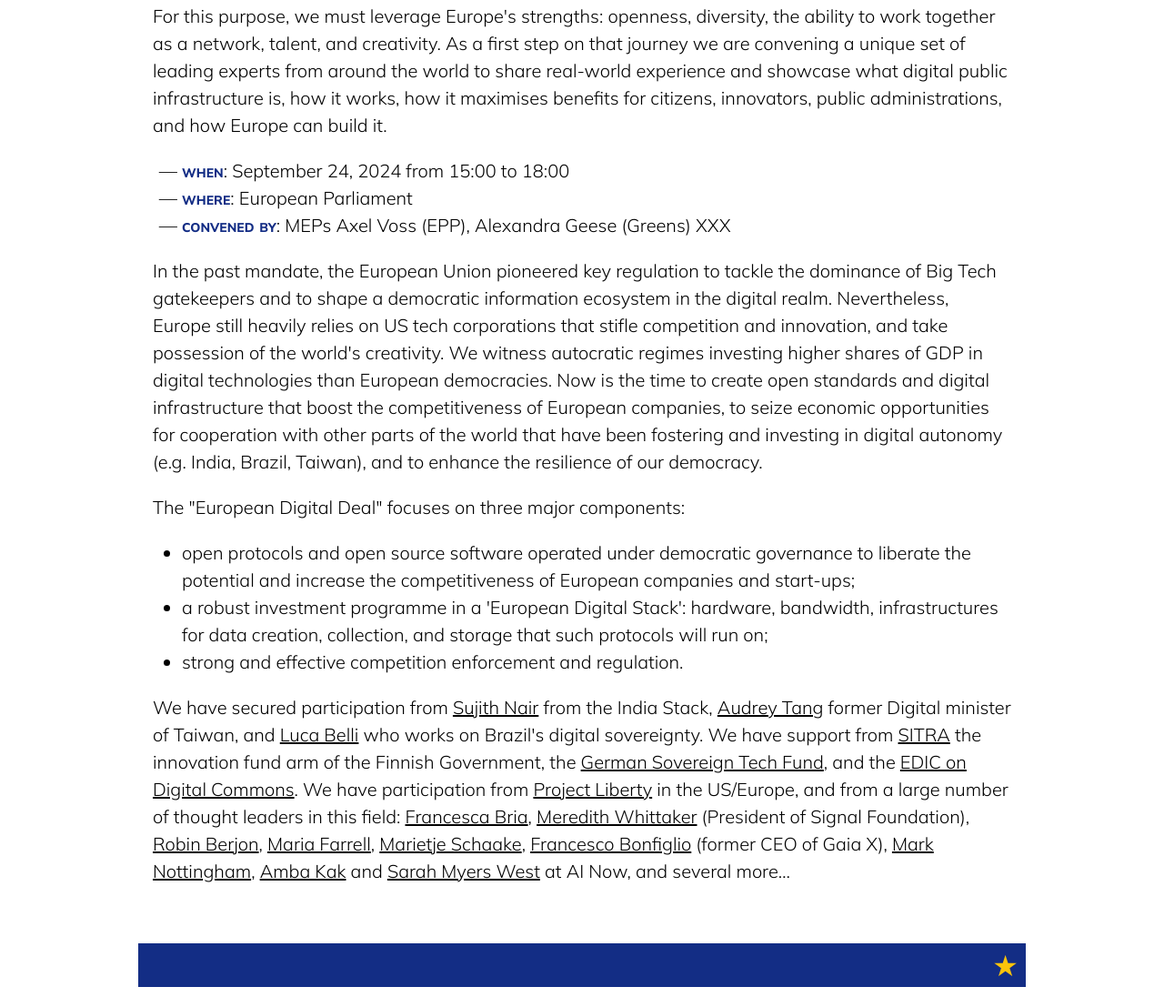
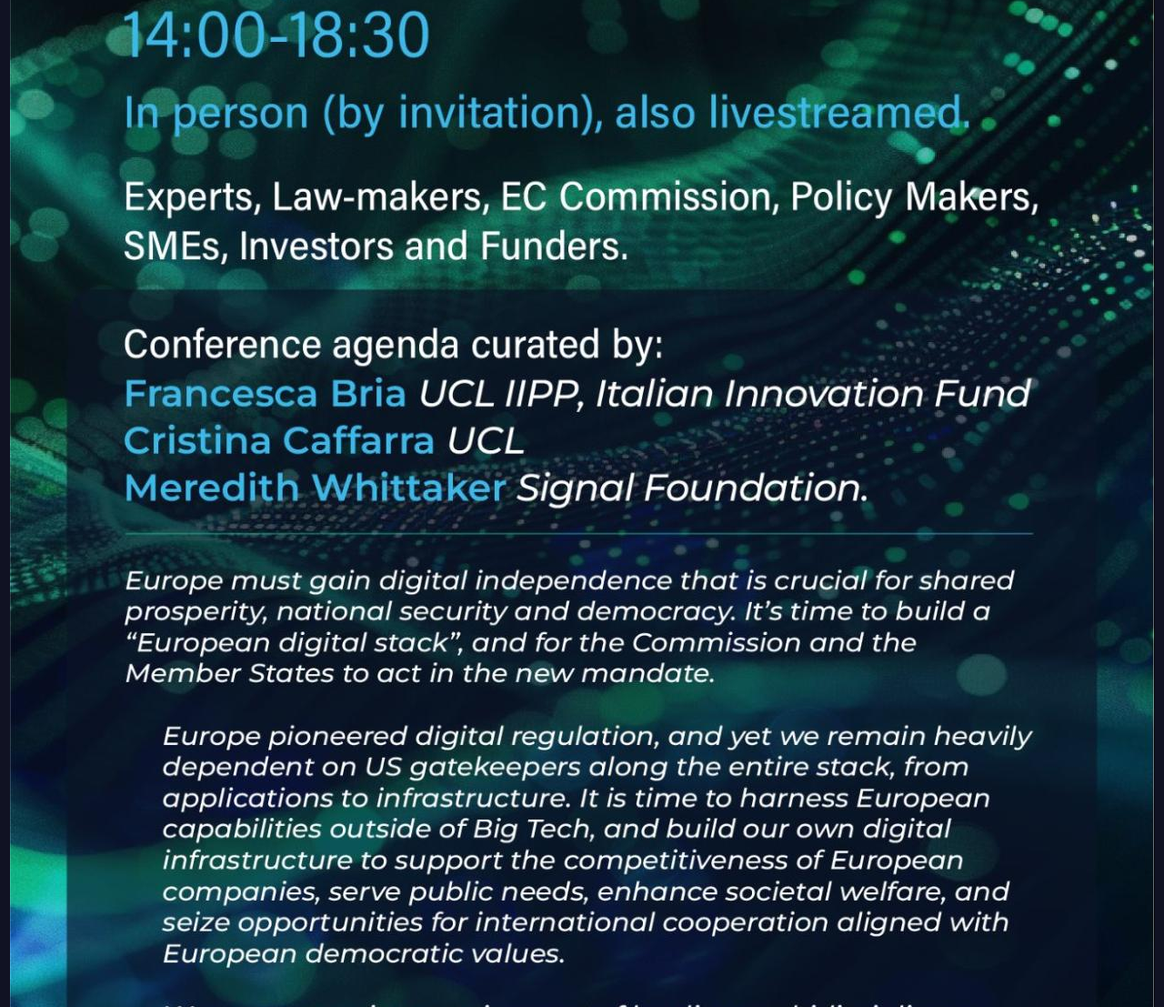
Before and after one commit to darobin/digital-independence, a plain HTML site: page index.html in a window 1280 px wide. Shown: the part 485-1592 px from the top of the page at 91% size. Before the commit the page ends 1570 px from the top, so only its background shows below. Drawn offline with Linux system fonts and the light colour scheme.

Commit message:
inaccessible flyer version

```diff
--- a/dpi.css
+++ b/dpi.css
@@ -1,123 +1,13 @@
-
-@font-face {
-  font-family: "Catamaran";
-  src: url("Catamaran-VariableFont_wght.ttf");
-  font-style: normal;
-}
-@font-face {
-  font-family: "Mulish";
-  src: url("Mulish-VariableFont_wght.ttf");
-  font-style: normal;
-}
-
-:root {
-  --highlight: #132d85;
-  --starlight: #fcc30b;
-  --heading-family: Catamaran, sans-serif;
-  --body-family: Mulish, sans-serif;
-}
 
 html, body {
   margin: 0;
   padding: 0;
-}
-body {
-  font-family: var(--body-family);
-  font-size: 1.25rem;
-  line-height: 1.5;
-  font-weight: 300;
+  background: #101223;
 }
 main {
-  margin: 4rem auto;
-  max-width: 60rem;
+  margin: 0 auto;
+  width: max-content;
 }
-footer {
-  margin: 4rem auto 0 auto;
-  max-width: 60rem;
-  background: var(--highlight);
-  color: var(--starlight);
-  text-align: right;
-  padding: 0 0.5rem 0 0.5rem;
-  font-size: 2rem;
+img {
+  max-width: 100%;
 }
-h1 {
-  background: var(--highlight);
-  color: white;
-  font-family: var(--heading-family);
-  font-size: 4rem;
-  font-weight: 900;
-  line-height: 1;
-  margin: 0;
-  padding: 1rem 0.5rem 0.5rem 0.5rem;
-  text-transform: uppercase;
-  position: relative;
-}
-p.subtitle {
-  color: var(--highlight);
-  font-family: var(--heading-family);
-  font-size: 4rem;
-  font-weight: 900;
-  line-height: 1;
-  text-transform: uppercase;
-  margin: 0 0 4rem 0;
-  padding: 0.5rem;
-}
-h2, h3 {
-  margin-bottom: 0;
-  font-family: var(--heading-family);
-}
-h2 + p, h3 + p, h2 + ul, h3 + ul {
-  margin-top: 0;
-}
-p {
-  padding-left: 0.5rem;
-  padding-right: 0.5rem;
-}
-li {
-  padding-right: 0.5rem;
-}
-a {
-  color: var(--highlight);
-  text-decoration: none;
-}
-.lead {
-  font-weight: bold;
-  color: var(--highlight);
-  font-size: 1.2em;
-}
-.sublead {
-  font-weight: 500;
-  font-size: 1.2em;
-}
-li strong {
-  font-weight: 800;
-  color: var(--highlight);
-  font-variant: small-caps;
-}
-ul.details li::marker {
-  content: "— ";
-  /* list-style-type: "—"; */
-}
-.person {
-  text-decoration: underline;
-}
-
-@media only screen and (max-width:600px) {
-  h1, p.subtitle {
-    font-size: 2rem;
-  }
-  body {
-    font-size: 1.1rem;
-    font-weight: normal;
-  }
-  main {
-    margin: 0 auto;
-  }
-  p {
-    padding-left: 1rem;
-    padding-right: 1rem;
-  }
-  li {
-    padding-right: 1rem;
-  }
-}
--- a/index.html
+++ b/index.html
@@ -9,75 +9,7 @@
 </head>
 <body>
   <main>
-    <h1>Towards European Digital Independence</h1>
-    <p class="subtitle">Building the Euro Stack</p>
-
-    <p>
-      <span class="lead">A New European Digital Deal.</span>
-      <span class="sublead">We want the European Union to gain leadership in digital technologies that are crucial for
-      our democracy, our security, and our prosperity.</span>
-    </p>
-    <p>
-      For this purpose, we must leverage Europe's strengths: openness, diversity, the ability to work together as a
-      network, talent, and creativity. As a first step on that journey we are convening a unique set of leading experts
-      from around the world to share real-world experience and showcase what digital public infrastructure is, how it
-      works, how it maximises benefits for citizens, innovators, public administrations, and how Europe can build it.
-    </p>
-    <ul class="details">
-      <li><strong>when</strong>: September 24, 2024 from 15:00 to 18:00</li>
-      <li><strong>where</strong>: European Parliament</li>
-      <li><strong>convened by</strong>: MEPs Axel Voss (EPP), Alexandra  Geese (Greens) XXX</li>
-    </ul>
-    <p>
-      In the past mandate, the European Union pioneered key regulation to tackle the dominance of Big Tech
-      gatekeepers and to shape a democratic information ecosystem in the digital realm. Nevertheless,
-      Europe still heavily relies on US tech corporations that stifle competition and innovation, and
-      take possession of the world's creativity. We witness autocratic regimes investing higher shares
-      of GDP in digital technologies than European democracies. Now is the time to create open standards and
-      digital infrastructure that boost the competitiveness of European companies, to seize economic opportunities for
-      cooperation with other parts of the world that have been fostering and investing in digital autonomy (e.g. India,
-      Brazil, Taiwan), and to enhance the resilience of our democracy.
-    </p>
-    <p>
-      The "European Digital Deal" focuses on three major components:
-    </p>
-    <ul>
-      <li>
-        open protocols and open source software operated under democratic governance to liberate the potential and
-        increase the competitiveness of European companies and start-ups;
-      </li>
-      <li>
-        a robust investment programme in a 'European Digital Stack': hardware, bandwidth, infrastructures for data creation,
-        collection, and storage that such protocols will run on;
-      </li>
-      <li>
-        strong and effective competition enforcement and regulation.
-      </li>
-    </ul>
-    <p>
-      We have secured participation from
-      <span class="person">Sujith Nair</span> from the India Stack,
-      <span class="person">Audrey Tang</span> former Digital minister of Taiwan, and
-      <span class="person">Luca Belli</span> who works on Brazil's digital sovereignty.
-      We have support from
-      <span class="person">SITRA</span> the innovation fund arm of the Finnish Government,
-      the <span class="person">German Sovereign Tech Fund</span>, and
-      the <span class="person">EDIC on Digital Commons</span>.
-      We have participation from
-      <span class="person">Project Liberty</span> in the US/Europe,
-      and from a large number of thought leaders in this field:
-      <span class="person">Francesca Bria</span>,
-      <span class="person">Meredith Whittaker</span> (President of Signal Foundation),
-      <span class="person">Robin Berjon</span>,
-      <span class="person">Maria Farrell</span>,
-      <span class="person">Marietje Schaake</span>,
-      <span class="person">Francesco Bonfiglio</span> (former CEO of Gaia X),
-      <span class="person">Mark Nottingham</span>,
-      <span class="person">Amba Kak</span> and
-      <span class="person">Sarah Myers West</span> at AI Now,
-      and several more…
-    </p>
+    <img src="flyer.jpg" alt="Flyer for the event — accessible version coming very soon">
   </main>
-  <footer>★</footer>
 </body>
 </html>
```
Also changed, not shown: flyer.jpg (added).
